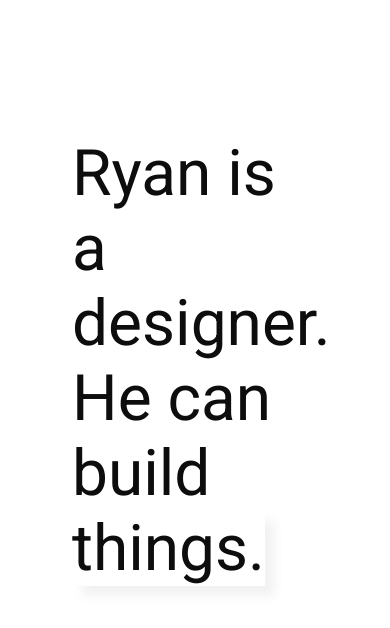
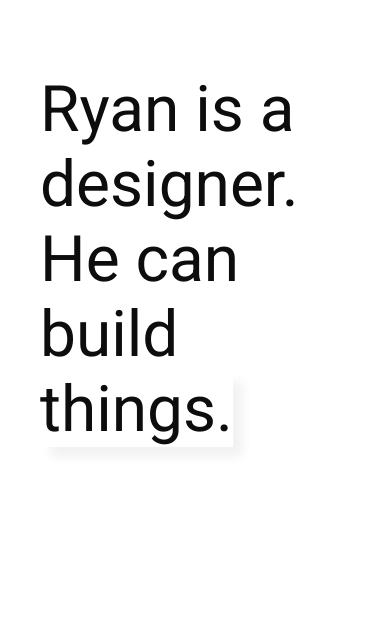
Before and after one commit to flomerboy/flomerboy.github.io, a plain HTML site: page index.html in a window 390 px wide. Drawn offline with nearby package versions, Linux system fonts and the light colour scheme.

Commit message:
better iPhone css

```diff
--- a/iPhone.css
+++ b/iPhone.css
@@ -10,10 +10,10 @@ html {
 
 /*Some exciting information*/
 h1 {
-	padding-top: 2em;
-	padding-left: 1em;
-	padding-right: 1em;
-	padding-bottom: 1em;
+	padding-top: 1em;
+	padding-left: .5em;
+	padding-right: .5em;
+	padding-bottom: .5em;
 	font-family: 'Roboto', sans-serif;
 	font-weight: 400;
 	font-size: 4em;
```
